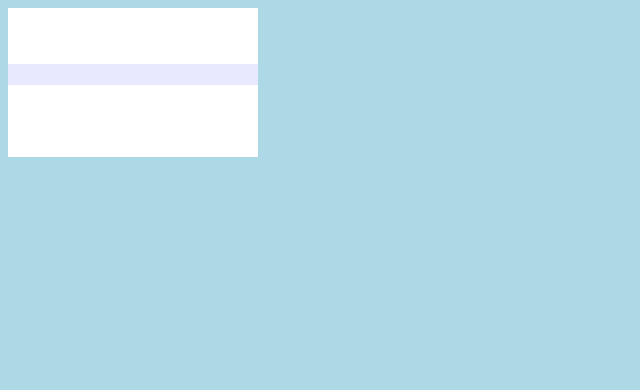
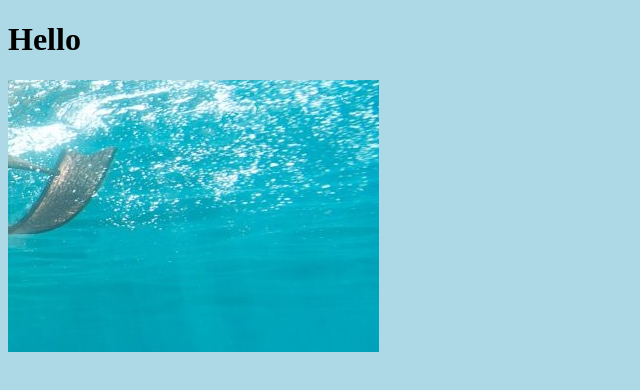
Before and after one commit to kvasnytsyaira/learn-week-1, a plain HTML site: page index2.html in a window 1280 px wide. Shown: the whole page, without its empty margins (0-640 px from the left). Drawn offline with Linux system fonts and the light colour scheme.

Commit message:
Update indexes

```diff
--- a/index2.html
+++ b/index2.html
@@ -6,6 +6,7 @@
     <link rel="stylesheet" href="styles\style.css">
 </head>
 <body>
-<img src="images\Capture3.PNG" alt="My test image33">
+<h1>Hello</h1>
+<img src="images\Capture.PNG" alt="My test image">
 </body>
 </html>
```
